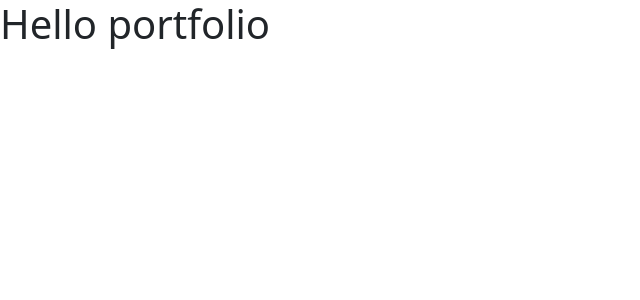
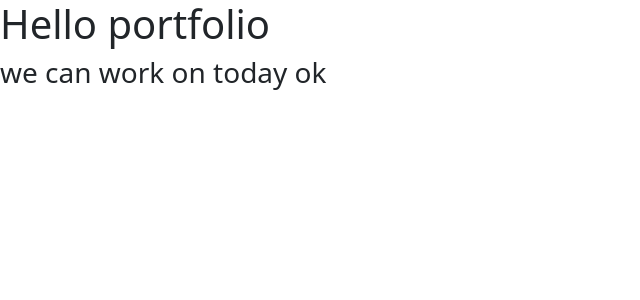
Before and after one commit to shaquib1/Portfolio, a React (Create React App) app in the folder client/: page / in a window 1280 px wide. Shown: the top 300 px of the page, without its empty margins (0-640 px from the left). Built offline with nearby package versions, Linux system fonts and the light colour scheme.

Commit message:
index file

```diff
--- a/client/src/App.js
+++ b/client/src/App.js
@@ -5,6 +5,9 @@ function App() {
   return (
     <div >
      <h1>Hello portfolio</h1>
+
+
+     <h3> we can work on today ok</h3>
     </div>
   );
 }
```
